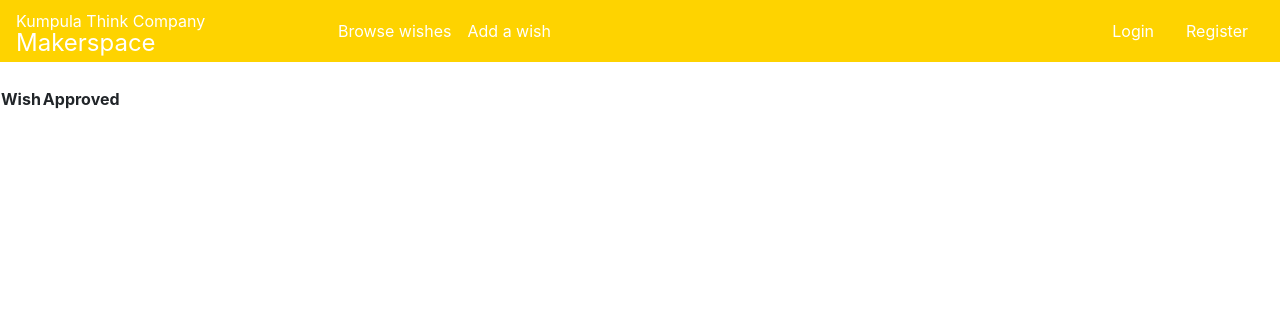
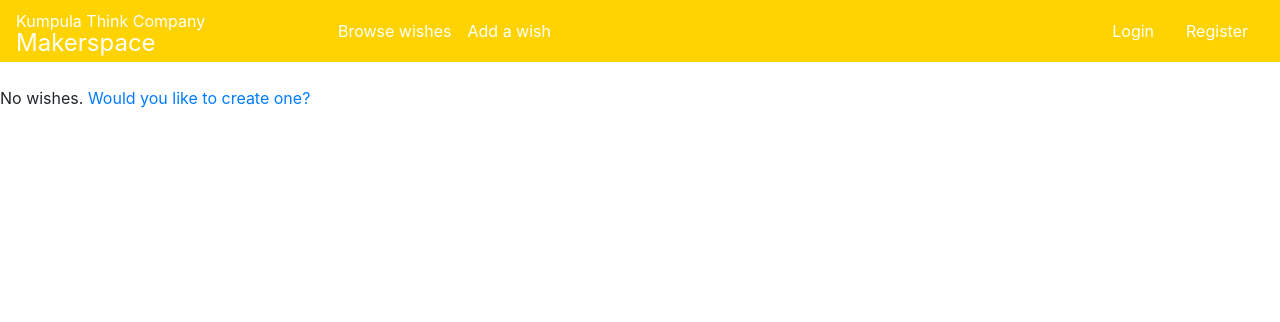
Before and after one commit to jKostet/makerspace, a Flask app: page /wishes/ in a window 1280 px wide. Shown: the top 322 px of the page. Run offline with Flask 2, Linux system fonts and the light colour scheme; data that the repository does not hold is empty; some libraries are stand-ins or nearby versions.

Commit message:
Add link to new wish on wish list when there are no wishes

```diff
--- a/application/templates/wishes/list.html
+++ b/application/templates/wishes/list.html
@@ -1,6 +1,9 @@
 {% extends "layout.html" %}
 
 {% block body %}
+  {% if wishes|length == 0 %}
+  <p>No wishes. <a href="{{ url_for('wishes_form')}}">Would you like to create one? </a></p>
+  {% else %}
   <table>
     <tr>
       <th>Wish</th>
@@ -21,4 +24,5 @@
     </tr>
     {% endfor %}
   </table>
+  {% endif %}
 {% endblock %}
```
